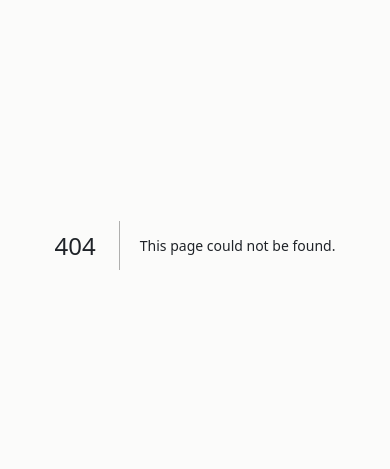
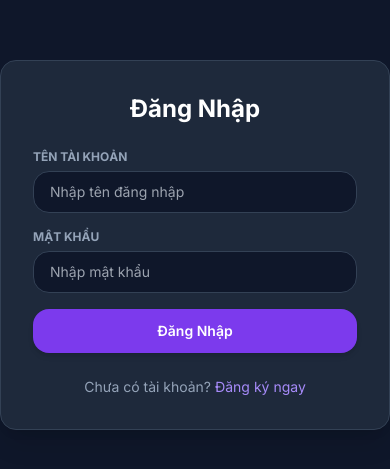
Before and after one commit to crimzonlilia/drs-v3, a Next.js app in the folder drs-v3-ui/: page /login in a window 390 px wide. Before the commit this address had no page. Shown: the part 177-646 px from the top of the page. Built offline with nearby package versions, Linux system fonts and the light colour scheme; a web font is replaced by a local one.

Commit message:
feat: implement landing page, header, and login page with responsive UI layout

```diff
--- /dev/null
+++ b/drs-v3-ui/app/login/page.tsx
@@ -0,0 +1,128 @@
+'use client'
+
+import React, { useState, useEffect } from 'react'
+import { useRouter } from 'next/navigation'
+import { login, register } from '@/app/api-client'
+
+export default function LoginPage() {
+  const router = useRouter()
+  const [isLogin, setIsLogin] = useState(true)
+  const [username, setUsername] = useState('')
+  const [password, setPassword] = useState('')
+  const [email, setEmail] = useState('')
+  const [error, setError] = useState('')
+  const [loading, setLoading] = useState(false)
+
+  // Redirect to dashboard if token exists
+  useEffect(() => {
+    const token = localStorage.getItem('drs_token')
+    if (token) {
+      router.push('/dashboard')
+    }
+  }, [router])
+
+  const handleSubmit = async (e: React.FormEvent) => {
+    e.preventDefault()
+    setError('')
+    setLoading(true)
+
+    try {
+      if (isLogin) {
+        await login(username, password)
+        router.push('/dashboard')
+      } else {
+        await register(username, password, email || undefined)
+        alert('Đăng ký thành công! Hãy đăng nhập.')
+        setIsLogin(true)
+        setEmail('')
+        setPassword('')
+      }
+    } catch (err: any) {
+      console.error(err)
+      setError(err.message || 'Có lỗi xảy ra!')
+    } finally {
+      setLoading(false)
+    }
+  }
+
+  return (
+    <div className="w-screen h-screen flex items-center justify-center bg-slate-900 text-white font-sans">
+      <div className="w-full max-w-md p-8 bg-slate-800 rounded-2xl border border-slate-700 shadow-xl">
+        <h2 className="text-2xl font-bold mb-6 text-center">
+          {isLogin ? 'Đăng Nhập' : 'Đăng Ký Tài Khoản'}
+        </h2>
+
+        {error && (
+          <div className="p-3 mb-4 bg-rose-500/20 border border-rose-500 rounded-xl text-rose-300 text-sm">
+            {error}
+          </div>
+        )}
+
+        <form onSubmit={handleSubmit} className="space-y-4">
+          <div>
+            <label className="block text-xs font-bold text-slate-400 mb-1.5 uppercase">Tên tài khoản</label>
+            <input
+              type="text"
+              required
+              value={username}
+              onChange={(e) => setUsername(e.target.value)}
+              className="w-full px-4 py-2.5 bg-slate-900 border border-slate-700 rounded-xl focus:outline-none focus:border-violet-500 text-white text-sm"
+              placeholder="Nhập tên đăng nhập"
+            />
+          </div>
+
+          {!isLogin && (
+            <div>
+              <label className="block text-xs font-bold text-slate-400 mb-1.5 uppercase">Email (Không bắt buộc)</label>
+              <input
+                type="email"
+                value={email}
+                onChange={(e) => setEmail(e.target.value)}
+                className="w-full px-4 py-2.5 bg-slate-900 border border-slate-700 rounded-xl focus:outline-none focus:border-violet-500 text-white text-sm"
+                placeholder="email@example.com"
+              />
+            </div>
+          )}
+
+          <div>
+            <label className="block text-xs font-bold text-slate-400 mb-1.5 uppercase">Mật khẩu</label>
+            <input
+              type="password"
+              required
+              value={password}
+              onChange={(e) => setPassword(e.target.value)}
+              className="w-full px-4 py-2.5 bg-slate-900 border border-slate-700 rounded-xl focus:outline-none focus:border-violet-500 text-white text-sm"
+              placeholder="Nhập mật khẩu"
+            />
+          </div>
+
+          <button
+            type="submit"
+            disabled={loading}
+            className="w-full py-3 mt-4 bg-violet-600 hover:bg-violet-500 disabled:opacity-50 text-white rounded-xl text-sm font-semibold transition-all shadow-md"
+          >
+            {loading ? 'Đang xử lý...' : isLogin ? 'Đăng Nhập' : 'Đăng Ký'}
+          </button>
+        </form>
+
+        <div className="mt-6 text-center text-sm text-slate-400">
+          {isLogin ? (
+            <p>
+              Chưa có tài khoản?{' '}
+              <button onClick={() => setIsLogin(false)} className="text-violet-400 hover:underline">
+                Đăng ký ngay
+              </button>
+            </p>
+          ) : (
+            <p>
+              Đã có tài khoản?{' '}
+              <button onClick={() => setIsLogin(true)} className="text-violet-400 hover:underline">
+                Đăng nhập
+              </button>
+            </p>
+          )}
+        </div>
+      </div>
+    </div>
+  )
+}
--- a/drs-v3-ui/app/page.tsx
+++ b/drs-v3-ui/app/page.tsx
@@ -61,11 +61,11 @@ export default function Home() {
 
         {/* CTA Buttons */}
         <div className="flex flex-col sm:flex-row gap-4 mb-16">
-          <Link href="/dashboard" className="px-8 py-4 bg-slate-900 dark:bg-slate-100 text-white dark:text-slate-900 rounded-xl text-base font-semibold hover:bg-slate-800 dark:hover:bg-slate-200 shadow-lg hover:shadow-purple-500/10 transition-all flex items-center justify-center gap-2">
+          <Link href="/login" className="px-8 py-4 bg-slate-900 dark:bg-slate-100 text-white dark:text-slate-900 rounded-xl text-base font-semibold hover:bg-slate-800 dark:hover:bg-slate-200 shadow-lg hover:shadow-purple-500/10 transition-all flex items-center justify-center gap-2">
             Explore Dashboard
             <ArrowRight size={18} />
           </Link>
-          <Link href="/dashboard" className="px-8 py-4 glass border border-themeBorder rounded-xl text-base font-semibold hover:bg-slate-100/50 dark:hover:bg-slate-800/50 transition-colors text-themeText">
+          <Link href="/login" className="px-8 py-4 glass border border-themeBorder rounded-xl text-base font-semibold hover:bg-slate-100/50 dark:hover:bg-slate-800/50 transition-colors text-themeText">
             Join for free
           </Link>
         </div>
--- a/drs-v3-ui/components/LandingHeader.tsx
+++ b/drs-v3-ui/components/LandingHeader.tsx
@@ -48,10 +48,10 @@ export default function LandingHeader() {
           )}
         </button>
 
-        <Link href="/dashboard" className="px-4 py-2 border border-themeBorder rounded-lg text-sm font-medium hover:bg-slate-100 dark:hover:bg-slate-800 transition-colors text-themeText">
+        <Link href="/login" className="px-4 py-2 border border-themeBorder rounded-lg text-sm font-medium hover:bg-slate-100 dark:hover:bg-slate-800 transition-colors text-themeText">
           Log in
         </Link>
-        <Link href="/dashboard" className="px-4 py-2 bg-slate-900 dark:bg-slate-100 text-white dark:text-slate-900 rounded-lg text-sm font-semibold hover:bg-slate-800 dark:hover:bg-slate-200 transition-colors">
+        <Link href="/login" className="px-4 py-2 bg-slate-900 dark:bg-slate-100 text-white dark:text-slate-900 rounded-lg text-sm font-semibold hover:bg-slate-800 dark:hover:bg-slate-200 transition-colors">
           Sign up
         </Link>
       </div>
```
